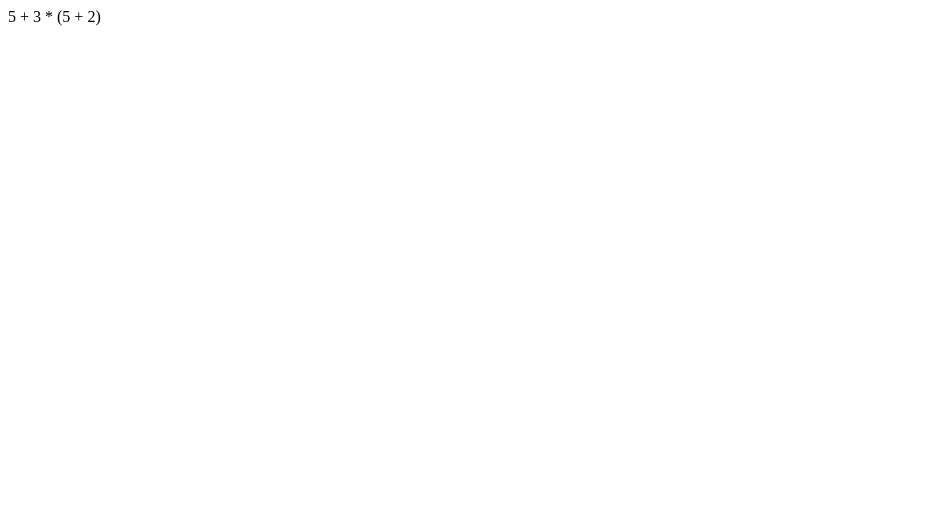
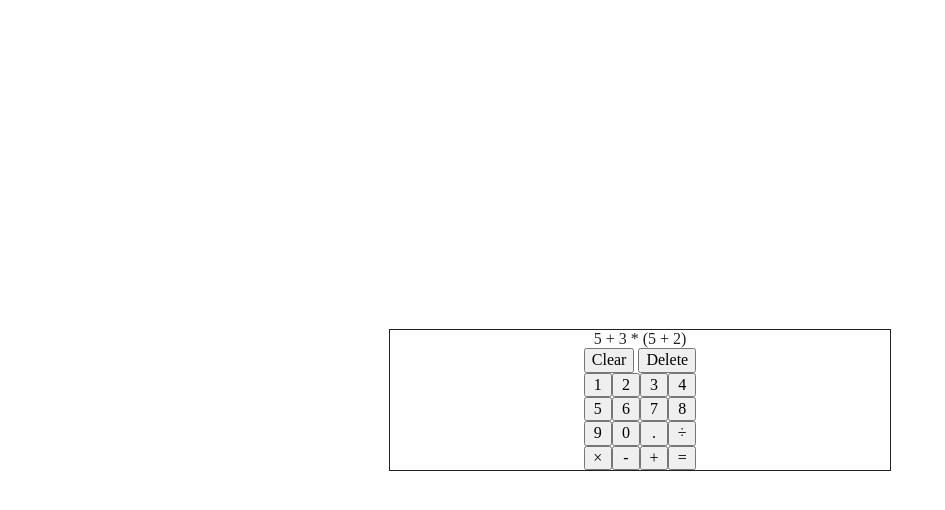
Before and after one commit to Contrigra/odin_calculator, a plain HTML site: page index.html in a window 1280 px wide. Shown: the whole page, without its empty margins (0-945 px from the left). Drawn offline with Linux system fonts and the light colour scheme.

Commit message:
render all elements

```diff
--- /dev/null
+++ b/css/style.css
@@ -0,0 +1,20 @@
+body {
+  display: flex;
+  justify-content: center;
+  align-items: center;
+}
+
+.calculator {
+  display: flex;
+  flex-direction: column;
+  flex: 0 0 500px;
+  justify-content: center;
+  align-items: center;
+  border: 1px solid #222222;
+}
+
+.calculator-numpad {
+  display: grid;
+  grid-template-rows: repeat(4, 1fr);
+  grid-template-columns: repeat(4, 1fr);
+}
--- a/index.html
+++ b/index.html
@@ -4,15 +4,45 @@
   <meta name="viewport"
         content="width=device-width, user-scalable=no, initial-scale=1.0, maximum-scale=1.0, minimum-scale=1.0">
   <meta http-equiv="X-UA-Compatible" content="ie=edge">
-  <title>Document</title>
+  <link rel="stylesheet" href="css/main.css">
+  <link rel="stylesheet" href="css/normalize.css">
+  <link rel="stylesheet" href="css/style.css">
+  <script src="js/main.js"></script>
+  <title>Calculator</title>
+
 </head>
 <body>
 <div class="calculator">
   <div class="input">5 + 3 * (5 + 2)</div>
   <div class="calculator-body">
-    <div class="calculator-numpad"></div>
+    <div class="calculator-commands">
+      <button class="button-clear">Clear</button>
+      <button class="button-delete">Delete</button>
+    </div>
+    <div class="calculator-numpad">
+      <button class="button-1">1</button>
+      <button class="button-2">2</button>
+      <button class="button-3">3</button>
+      <button class="button-4">4</button>
+      <button class="button-5">5</button>
+      <button class="button-6">6</button>
+      <button class="button-7">7</button>
+      <button class="button-8">8</button>
+      <button class="button-9">9</button>
+      <button class="button-0">0</button>
+      <button class="button-dot">.</button>
+      <button class="button-division">÷</button>
+      <button class="button-multiplication">×</button>
+      <button class="button-substraction">-</button>
+      <button class="button-addition">+</button>
+      <button class="button-equals">=</button>
 
-    <div class="calculator-operators"></div>
+    </div>
+
+    <div class="calculator-operators">
+
+    </div>
+
   </div>
 </div>
 </body>
--- /dev/null
+++ b/js/main.js
@@ -0,0 +1,4 @@
+// TODO numpad button generation with grid
+
+
+const numpad = document.querySelector('.calculator-numpad')
```
Also changed, not shown: 1 other file.
